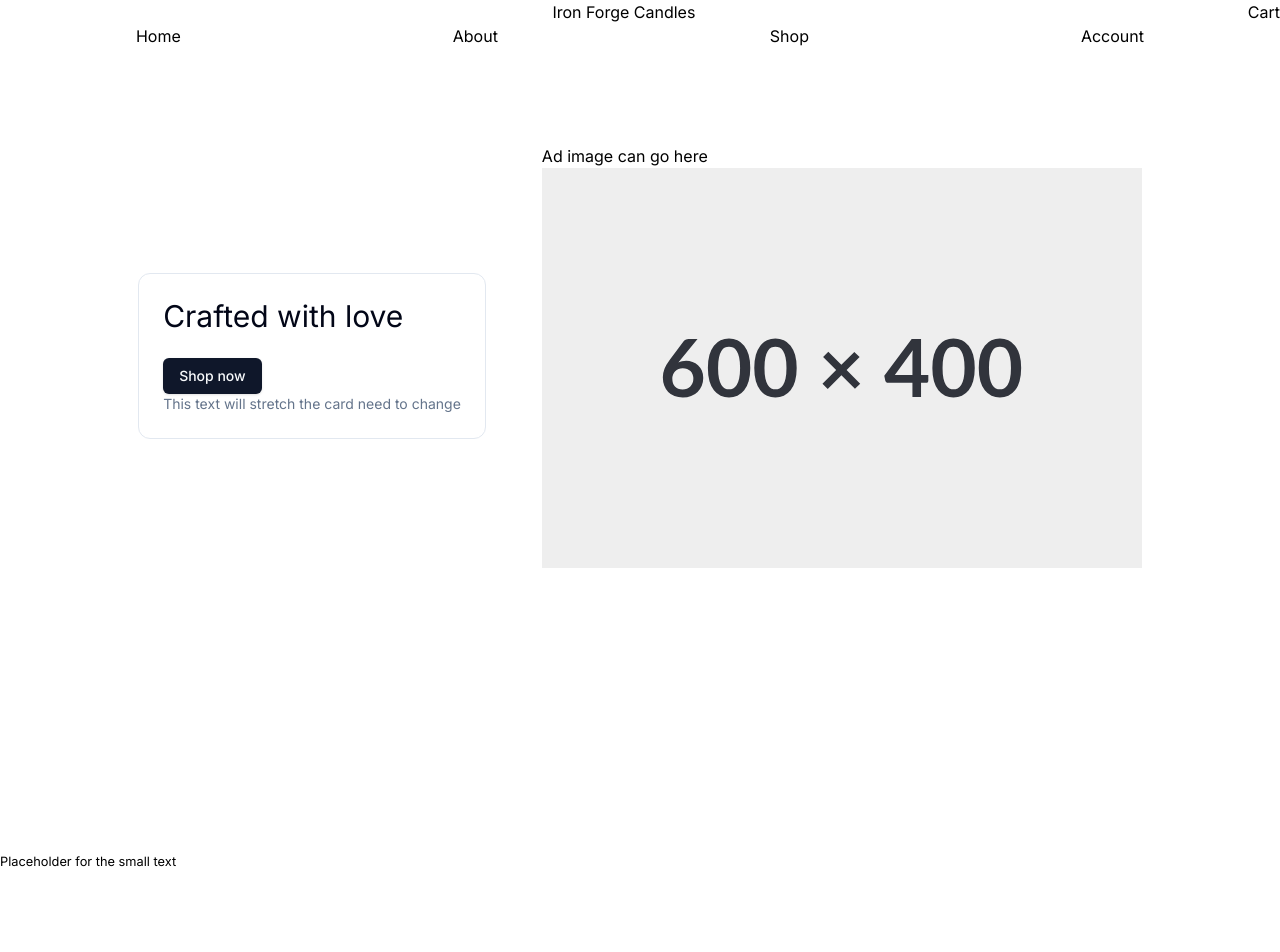
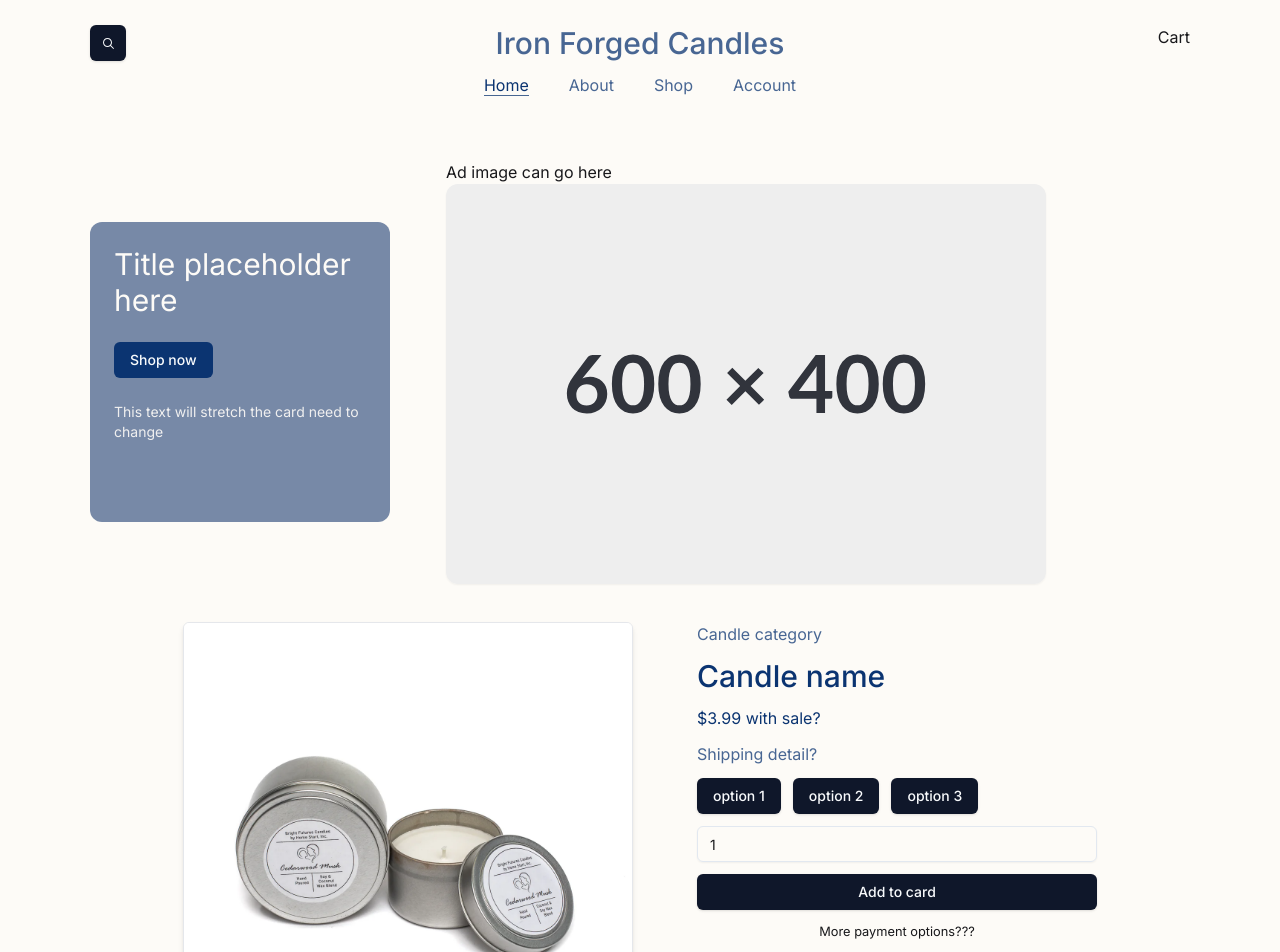
Before and after one commit to smileycrew/my-grit-shop, a Next.js app: page / in a window 1280 px wide. Shown: the top 952 px of the page. Before the commit the page ends 872 px from the top, so only its background shows below. Built offline with nearby package versions, Linux system fonts and the light colour scheme.

Commit message:
added hero and scent of the day to home page

```diff
--- a/src/app/(marketing)/page.tsx
+++ b/src/app/(marketing)/page.tsx
@@ -1,43 +1,57 @@
-import {
-  Card,
-  CardContent,
-  CardDescription,
-  CardHeader,
-} from "@/components/ui/card"
+import Hero from "@/components/hero"
+import placeholderImg from "../../../public/candle-one.png"
 import Image from "next/image"
-import placeholderImg from "../../../public/600x400.svg"
 import { Button } from "@/components/ui/button"
+import { Input } from "@/components/ui/input"
+import { ArrowRightIcon, Share2Icon } from "@radix-ui/react-icons"
 
 export default function Home() {
   return (
-    <main className="flex min-h-screen flex-col items-center justify-between p-24">
-      <div className="flex gap-14">
-        <div className="self-center">
-          <Card className="shadow-none">
-            <CardHeader>
-              <p className="text-3xl">Crafted with love</p>
-            </CardHeader>
+    <main>
+      <Hero />
 
-            <CardContent>
-              <Button>Shop now</Button>
+      <div className="flex justify-center gap-16">
+        <Image
+          alt="daily-item"
+          className="border rounded-md shadow-md"
+          height={450}
+          src={placeholderImg}
+          width={450}
+        />
 
-              <CardDescription>
-                This text will stretch the card need to change
-              </CardDescription>
-            </CardContent>
+        <div className="flex flex-col gap-3 min-w-[400px]">
+          <p className="text-[#0B3471BF]">Candle category</p>
 
-            {/* s */}
-          </Card>
-        </div>
+          <p className="font-medium text-3xl text-[#0B3471]">Candle name</p>
 
-        <div>
-          <p>Ad image can go here</p>
-          <Image
-            alt="placeholder-image-url"
-            height={400}
-            src={placeholderImg}
-            width={600}
-          />
+          <p className="text-[#0B3471]">$3.99 with sale?</p>
+
+          <p className="text-[#0B3471BF]">Shipping detail?</p>
+
+          <div className="flex gap-3">
+            <Button>option 1</Button>
+            <Button>option 2</Button>
+            <Button>option 3</Button>
+          </div>
+
+          {/* TODO POSSIBLY COMBINE THIS INTO 3 COMPONENTS TO CREATE A SINGLE LOOKING UI */}
+          <Input defaultValue={1} type="number" />
+
+          <Button>Add to card</Button>
+
+          <small className="text-center">More payment options???</small>
+
+          <div className="flex justify-between">
+            <div className="flex items-center">
+              <Share2Icon />
+              <p>Share</p>
+            </div>
+
+            <div className="flex items-center">
+              <p>More details</p>
+              <ArrowRightIcon />
+            </div>
+          </div>
         </div>
       </div>
     </main>
--- a/src/app/layout.tsx
+++ b/src/app/layout.tsx
@@ -18,10 +18,14 @@ export default function RootLayout({
 }>) {
   return (
     <html lang="en">
-      <body className={inter.className}>
-        <AppHeader />
-        {children}
-        <AppFooter />
+      <body
+        className={`bg-[#fdfbf7] flex flex-col items-center min-h-screen text-zinc-900 ${inter.className}`}
+      >
+        <div className="w-[1100px]">
+          <AppHeader />
+          {children}
+          <AppFooter />
+        </div>
       </body>
     </html>
   )
--- a/src/components/app-footer.tsx
+++ b/src/components/app-footer.tsx
@@ -1,7 +1,7 @@
 export default function AppFooter() {
   return (
     <footer>
-      <small>Placeholder for the small text</small>
+      <small>Placeholder for the small text this has margin top auto</small>
     </footer>
   )
 }
--- a/src/components/app-header.tsx
+++ b/src/components/app-header.tsx
@@ -1,40 +1,36 @@
-import Link from "next/link"
-
-const routes = [
-  {
-    label: "Home",
-    path: "/",
-  },
-  {
-    label: "About",
-    path: "/about",
-  },
-  {
-    label: "Shop",
-    path: "/shop",
-  },
-  {
-    label: "Account",
-    path: "/account",
-  },
-]
+import { routes } from "@/lib/data"
+import H1 from "./h1"
+import NavItem from "./nav-item"
+import { MagnifyingGlassIcon } from "@radix-ui/react-icons"
+import { Button } from "./ui/button"
 
 export default function AppHeader() {
   return (
-    <header>
-      <div className="flex">
-        <div className="text-center w-full">
-          <h1>Iron Forge Candles</h1>
-        </div>
+    <header className="py-[25px] space-y-3">
+      <div className="grid grid-cols-3">
+        {/* TODO REMOVE THE STYLING WHILE REUSING THE BUTTON AS CHILD */}
+        <Button size="icon">
+          {/* TODO THIS IS GOING TO BE THE POPUP MAYBE??? */}
+          <MagnifyingGlassIcon />
+        </Button>
 
-        <p>Cart</p>
+        {/* TODO FIND A WAY TO REUSE THE NAVITEM HERE */}
+        <H1>Iron Forged Candles</H1>
+
+        {/* TODO THIS IS GOING TO BE THE LINK TO REDIRECT TO CART MAYBE??? */}
+        {/* <Button asChild size="icon">
+          <p className="text-end">
+            <BackpackIcon />
+          </p>
+        </Button> */}
+        <p className="text-end">Cart</p>
       </div>
       <nav>
-        <ul className="flex justify-around">
+        <ul className="flex gap-10 justify-center">
           {routes.map((route) => (
-            <li key={route.path}>
-              <Link href={route.path}>{route.label}</Link>
-            </li>
+            <NavItem key={route.path} route={route}>
+              {route.label}
+            </NavItem>
           ))}
         </ul>
       </nav>
--- /dev/null
+++ b/src/components/h1.tsx
@@ -0,0 +1,7 @@
+export default function H1({ children }: { children: React.ReactNode }) {
+  return (
+    <h1 className="font-medium text-3xl text-center text-[#0B3471BF]">
+      {children}
+    </h1>
+  )
+}
--- /dev/null
+++ b/src/components/hero.tsx
@@ -0,0 +1,51 @@
+import Link from "next/link"
+import { Button } from "./ui/button"
+import {
+  Card,
+  CardContent,
+  CardDescription,
+  CardFooter,
+  CardHeader,
+} from "./ui/card"
+import Image from "next/image"
+import placeholderImg from "../../public/600x400.svg"
+
+export default function Hero() {
+  return (
+    <div className="flex gap-14 h-[500px]">
+      <Card className="bg-[#7789a7] border-none h-[300px] self-center shadow-none w-[300px]">
+        <CardHeader>
+          <p className="text-3xl text-[#FDFBF7]">Title placeholder here</p>
+        </CardHeader>
+
+        <CardContent>
+          <Button
+            asChild
+            className="bg-[#0b3471] hover:bg-[#0b3471]/90 shadow-none"
+          >
+            <Link href="/shop">
+              <p>Shop now</p>
+            </Link>
+          </Button>
+        </CardContent>
+
+        <CardFooter>
+          <CardDescription className="text-[#FDFBF7]/90">
+            This text will stretch the card need to change
+          </CardDescription>
+        </CardFooter>
+      </Card>
+
+      <div className="self-center">
+        <p>Ad image can go here</p>
+        <Image
+          alt="placeholder-image-url"
+          className="rounded-xl shadow-sm"
+          height={400}
+          src={placeholderImg}
+          width={600}
+        />
+      </div>
+    </div>
+  )
+}
--- /dev/null
+++ b/src/components/nav-item.tsx
@@ -0,0 +1,29 @@
+"use client"
+
+import { TRoute } from "@/lib/types"
+import { cn } from "@/lib/utils"
+import Link from "next/link"
+import { usePathname } from "next/navigation"
+
+type NavItemProps = {
+  children: React.ReactNode
+  route: TRoute
+}
+
+export default function NavItem({ children, route }: NavItemProps) {
+  const activePathname = usePathname()
+
+  return (
+    <li>
+      <Link
+        className={cn("border-[#0B3471BF] hover:border-b text-[#0B3471BF]", {
+          "border-b hover:border-b-2 text-[#0B3471]":
+            route.path === activePathname,
+        })}
+        href={route.path}
+      >
+        {children}
+      </Link>
+    </li>
+  )
+}
--- a/src/components/ui/button.tsx
+++ b/src/components/ui/button.tsx
@@ -17,7 +17,8 @@ const buttonVariants = cva(
           "border border-slate-200 bg-white shadow-sm hover:bg-slate-100 hover:text-slate-900 dark:border-slate-800 dark:bg-slate-950 dark:hover:bg-slate-800 dark:hover:text-slate-50",
         secondary:
           "bg-slate-100 text-slate-900 shadow-sm hover:bg-slate-100/80 dark:bg-slate-800 dark:text-slate-50 dark:hover:bg-slate-800/80",
-        ghost: "hover:bg-slate-100 hover:text-slate-900 dark:hover:bg-slate-800 dark:hover:text-slate-50",
+        ghost:
+          "hover:bg-slate-100 hover:text-slate-900 dark:hover:bg-slate-800 dark:hover:text-slate-50",
         link: "text-slate-900 underline-offset-4 hover:underline dark:text-slate-50",
       },
       size: {
--- /dev/null
+++ b/src/components/ui/input.tsx
@@ -0,0 +1,25 @@
+import * as React from "react"
+
+import { cn } from "@/lib/utils"
+
+export interface InputProps
+  extends React.InputHTMLAttributes<HTMLInputElement> {}
+
+const Input = React.forwardRef<HTMLInputElement, InputProps>(
+  ({ className, type, ...props }, ref) => {
+    return (
+      <input
+        type={type}
+        className={cn(
+          "flex h-9 w-full rounded-md border border-slate-200 bg-transparent px-3 py-1 text-sm shadow-sm transition-colors file:border-0 file:bg-transparent file:text-sm file:font-medium placeholder:text-slate-500 focus-visible:outline-none focus-visible:ring-1 focus-visible:ring-slate-950 disabled:cursor-not-allowed disabled:opacity-50 dark:border-slate-800 dark:placeholder:text-slate-400 dark:focus-visible:ring-slate-300",
+          className
+        )}
+        ref={ref}
+        {...props}
+      />
+    )
+  }
+)
+Input.displayName = "Input"
+
+export { Input }
--- /dev/null
+++ b/src/lib/data.ts
@@ -0,0 +1,18 @@
+export const routes = [
+  {
+    label: "Home",
+    path: "/",
+  },
+  {
+    label: "About",
+    path: "/about",
+  },
+  {
+    label: "Shop",
+    path: "/shop",
+  },
+  {
+    label: "Account",
+    path: "/account",
+  },
+]
--- /dev/null
+++ b/src/lib/types.ts
@@ -0,0 +1,7 @@
+import { Url } from "next/dist/shared/lib/router/router"
+
+// TODO VERIFY THAT URL IS THE CORRECT TYPE HERE INSTEAD OF STRING
+export type TRoute = {
+  label: String
+  path: Url
+}
```
